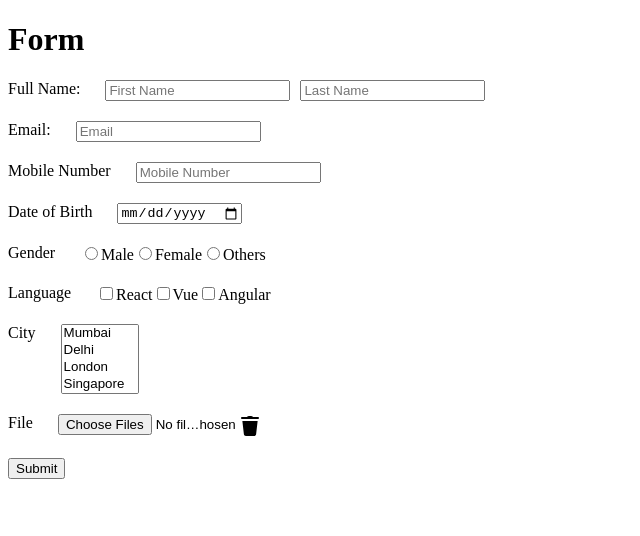
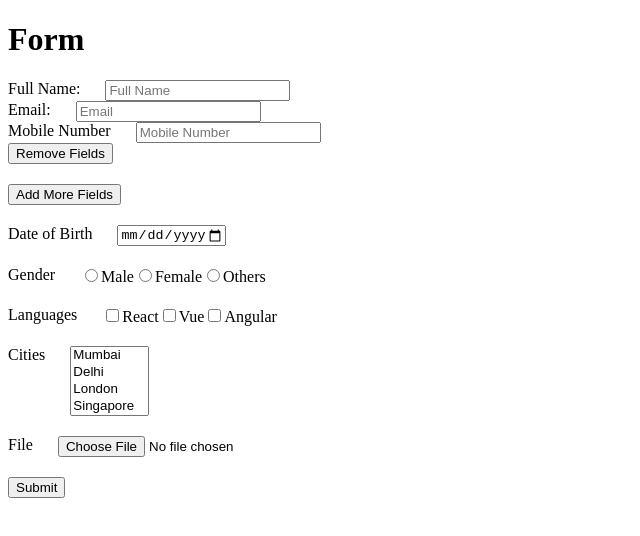
Before and after one commit to Ahtasham-Shaikh/Assignment-houzeo, a Vue app: page / in a window 1280 px wide. Shown: the top 536 px of the page, without its empty margins (0-640 px from the left). Built offline with nearby package versions, Linux system fonts and the light colour scheme.

Commit message:
add remove fields feature added

```diff
--- a/src/App.vue
+++ b/src/App.vue
@@ -5,10 +5,13 @@ import Result from './components/Result.vue';
 
 let showResult = ref(false)
 let fieldsData = reactive({})
+let groupFieldsData = reactive({})
 
-let onFormSubmitted = (fields) => {
+let onFormSubmitted = (fields, groupFields) => {
   showResult.value = true
-  fieldsData = fields
+  Object.assign(fieldsData, fields);
+  groupFieldsData = groupFields
+  console.log(groupFieldsData)
 }
 </script>
 
@@ -16,6 +19,6 @@ let onFormSubmitted = (fields) => {
   <div id="app">
     <h1>Form</h1>
     <Form @form-submitted="onFormSubmitted"></Form>
-    <Result :list="fieldsData"v-if="showResult"></Result>
+    <Result :list2="groupFieldsData" :list="fieldsData"v-if="showResult"></Result>
     </div>
 </template>
--- a/src/assets/main.css
+++ b/src/assets/main.css
@@ -31,3 +31,7 @@ td, th{
   width: 130px;
   text-align: center;
 }
+
+.fit-content{
+  width: fit-content;
+}
--- a/src/components/FilesInput.vue
+++ b/src/components/FilesInput.vue
@@ -1,17 +1,15 @@
 <template>
     <div class="flex">
-        <input style="width: 180px;" @change="handleFileChange" :v-model="props.fileModel" type="file" multiple accept=".jpeg, .pdf" />
-        <img class="del-btn" height="24px" src="/delete.svg" />
+        <input @change="handleFileChange" :v-model="props.fileModel" type="file" multiple accept=".jpeg, .pdf" />
     </div>
 </template>
 
 <script setup>
-
-    let props = defineProps({
-        fileModel: Array
-    })
+    let emit = defineEmits('file-change', )
+    let fileName;
 
     let handleFileChange = (event) => {
-        console.log(props.fileModel)
+        fileName = event.target.files[0].name
+        emit('file-change', fileName)
     }
 </script>
--- a/src/components/Form.vue
+++ b/src/components/Form.vue
@@ -1,49 +1,55 @@
 <template>
-    <form enctype='multipart/form-data' @submit.prevent="handleSubmit" class="flex flex-col">
+  <div>
+    <form enctype="multipart/form-data" @submit.prevent="handleSubmit" class="flex flex-col">
+      <div v-for="(obj, index) in groupFields" :key="index">
         <div class="field-wrapper flex">
-            <label>Full Name: </label>
+          <label :for="'full-name-' + index">{{ obj.fields[0].fieldName }}: </label>
           <div class="flex fields">
-                <input v-model="fname.value" type="text" placeholder="First Name"/>
-                <input v-model="lname.value" type="text" placeholder="Last Name"/>
+            <input v-model="obj.fields[0].value" type="text" :id="'full-name-' + index" :placeholder="obj.fields[0].fieldName" />
           </div>
         </div>
         <div class="field-wrapper flex">
-            <label>Email: </label>
-            <input v-model="email.value" type="email" placeholder="Email"/>
+          <label :for="'email-' + index">{{ obj.fields[1].fieldName }}: </label>
+          <input v-model="obj.fields[1].value" type="email" :id="'email-' + index" :placeholder="obj.fields[1].fieldName" />
         </div>
         <div class="field-wrapper flex">
-            <label>Mobile Number</label>
-            <input v-model="mob_num.value" type="text" placeholder="Mobile Number"/>
+          <label :for="'mobile-number-' + index">{{ obj.fields[2].fieldName }}</label>
+          <input maxlength="14" @input="handleMobInput(obj.fields[2])" v-model="obj.fields[2].value" type="text" :id="'mobile-number-' + index" :placeholder="obj.fields[2].fieldName" />
+        </div>
+        <button @click="removeGroupField(obj)" type="button" class="fit-content">Remove Fields</button>
+      </div>
+
+      <button @click="addGroupField" type="button" class="fit-content">Add More Fields</button>
+
+      <div class="field-wrapper flex">
+        <label :for="'dob-' + id.value">{{ dob.fieldName }}</label>
+        <input @change="formatDate" :max="today" v-model="dob.value" type="date" :id="'dob-' + id.value" />
       </div>
       <div class="field-wrapper flex">
-            <label>Date of Birth</label>
-            <input v-model="dob.value" type="date" />
-        </div>
-        <div class="field-wrapper flex">
-            <label>Gender</label>
+        <label :for="'gender-' + id.value">{{ gender.fieldName }}</label>
         <div>
-                <input v-model="gender.value" type="radio" name="gender" value="Male"/>
-                <label>Male</label>
-                <input v-model="gender.value" type="radio" name="gender" value="Female"/>
-                <label>Female</label>
-                <input v-model="gender.value" type="radio" name="gender" value="Others"/>
-                <label>Others</label>
+          <input v-model="gender.value" type="radio" :id="'male-' + id.value" name="gender" value="Male" />
+          <label :for="'male-' + id.value">Male</label>
+          <input v-model="gender.value" type="radio" :id="'female-' + id.value" name="gender" value="Female" />
+          <label :for="'female-' + id.value">Female</label>
+          <input v-model="gender.value" type="radio" :id="'others-' + id.value" name="gender" value="Others" />
+          <label :for="'others-' + id.value">Others</label>
         </div>
       </div>
       <div class="field-wrapper flex">
-            <label>Language</label>
+        <label :for="'react-' + id.value">{{ languages.fieldName }}</label>
         <div>
-                <input v-model="languages.value" type="checkbox" name="gender" value="React"/>
-                <label>React</label>
-                <input v-model="languages.value" type="checkbox" name="gender" value="Vue"/>
-                <label>Vue</label>
-                <input v-model="languages.value" type="checkbox" name="gender" value="Angular"/>
-                <label>Angular</label>
+          <input v-model="languages.value.React" type="checkbox" :id="'react-' + id.value" name="languages" value="React" />
+          <label :for="'react-' + id.value">React</label>
+          <input v-model="languages.value.Vue" type="checkbox" :id="'vue-' + id.value" name="languages" value="Vue" />
+          <label :for="'vue-' + id.value">Vue</label>
+          <input v-model="languages.value.Angular" type="checkbox" :id="'angular-' + id.value" name="languages" value="Angular" />
+          <label :for="'angular-' + id.value">Angular</label>
         </div>
       </div>
       <div class="field-wrapper flex">
-            <label>City</label>
-            <select v-model="cities.value" name="city" multiple>
+        <label :for="'cities-' + id.value">{{ cities.fieldName }}</label>
+        <select v-model="cities.value" :id="'cities-' + id.value" name="city" multiple>
           <option value="mumbai">Mumbai</option>
           <option value="delhi">Delhi</option>
           <option value="london">London</option>
@@ -56,40 +62,94 @@
         </select>
       </div>
       <div class="field-wrapper flex">
-            <label>File</label>
-            <FilesInput :file-model="files.value" ></FilesInput>
+        <label >{{ file.fieldName }}</label>
+        <input @change="handleFileChange" type="file" accept=".jpeg, .pdf" />
       </div>
       <input type="submit" value="Submit">
     </form>
+  </div>
 </template>
 
 <script setup>
-    import FilesInput from './FilesInput.vue'
-    import {reactive} from 'vue';
+  import { reactive, ref } from 'vue';
+  import FilesInput from './FilesInput.vue';
 
-    let createReactive = (str, initVal) => {
-        return reactive({
-            fieldName: str,
-            value: initVal
-        })
+    let handleFileChange = (event) => {
+        let fileName = event.target.files[0].name
+        file.value = fileName
     }
 
-    let fname = createReactive('First Name', '')
-    let lname = createReactive('Last Name', '')
-    let email = createReactive('Email', '')
-    let dob = createReactive('dob', '')
-    let mob_num = createReactive('Mobile Number', '')
-    let gender = createReactive('Gender', '')
-    let languages = createReactive('Languages', [])
-    let cities = createReactive('Cities', [])
-    let files = createReactive('Files', [])
+  let today = new Date().toISOString().split('T')[0];
+  let id = ref(1);
 
-    let fieldsList = [fname, lname, email, dob, mob_num, gender, languages, cities, files]
+  let groupFields = reactive([
+    {
+      id: id,
+      fields: [
+        { fieldName: 'Full Name', value: '' },
+        { fieldName: 'Email', value: '' },
+        { fieldName: 'Mobile Number', value: '' }
+      ]
+    }
+  ]);
 
-    let emit = defineEmits('form-submitted')
+  const removeGroupField = (obj) => {
+    const index = groupFields.findIndex(o => o === obj);
+    if (index !== -1) {
+      groupFields.splice(index, 1);
+    }
+  };
 
-    let handleSubmit = () => {
-        emit('form-submitted', fieldsList)
-        console.log(files.value)
+  const dob = reactive({ fieldName: 'Date of Birth', value: '' });
+  const gender = reactive({ fieldName: 'Gender', value: '' });
+  const languages = reactive({ fieldName: 'Languages', value: { React: false, Vue: false, Angular: false } });
+  const cities = reactive({ fieldName: 'Cities', value: [] });
+  const file = reactive({ fieldName: 'File', value: "" });
+
+  const fieldsList = reactive([dob, gender, languages, cities, file]);
+
+  const emit = defineEmits('form-submitted');
+
+  const handleMobInput = (field) => {
+    let currVal = field.value.replace(/\D/g, '');
+    let formattedVal = '';
+    if (currVal.length > 0) {
+      formattedVal = '(' + currVal.substring(0, 3);
     }
+    if (currVal.length >= 4) {
+      formattedVal += ') ' + currVal.substring(3, 6);
+    }
+    if (currVal.length >= 7) {
+      formattedVal += '-' + currVal.substring(6, 10);
+    }
+    if (currVal.length > 10) {
+      formattedVal += ' ' + currVal.substring(10);
+    }
+    field.value = formattedVal;
+  };
+
+  const formatDate = (event) => {
+    let dateString = event.target.value;
+    if (!dateString) return '';
+
+    let options = { year: 'numeric', month: 'long', day: 'numeric' };
+    let date = new Date(dateString);
+
+    dob.value = new Intl.DateTimeFormat('en-US', options).format(date);
+  };
+
+  const handleSubmit = () => {
+    emit('form-submitted', fieldsList, groupFields);
+  };
+
+  const addGroupField = () => {
+    groupFields.push({
+      id: id,
+      fields: [
+        { fieldName: 'Full Name', value: '' },
+        { fieldName: 'Email', value: '' },
+        { fieldName: 'Mobile Number', value: '' }
+      ]
+    });
+  };
 </script>
--- a/src/components/Result.vue
+++ b/src/components/Result.vue
@@ -1,11 +1,15 @@
 <template>
     <h3>Your answer</h3>
-
+    <!-- {{ props.list2 }} -->
     <table>
         <tr>
             <th>Field</th>
             <th>Your answer</th>
         </tr>
+        <div v-for="(obj, i) in props.list2">
+            <Answer v-for="field in obj.fields" :key="field" :field="field.fieldName" :answer="field.value">
+        </Answer>
+        </div>
         <Answer v-for="field in props.list" :key="field.fieldName" :field="field.fieldName" :answer="field.value"></Answer>
     </table>
 </template>
@@ -14,6 +18,7 @@
     import Answer from './Answer.vue';
 
     const props = defineProps({
-        list: Array
+        list: Object,
+        list2: Object,
     })
 </script>
```
Lines whose indentation alone changed are shown as unchanged.
